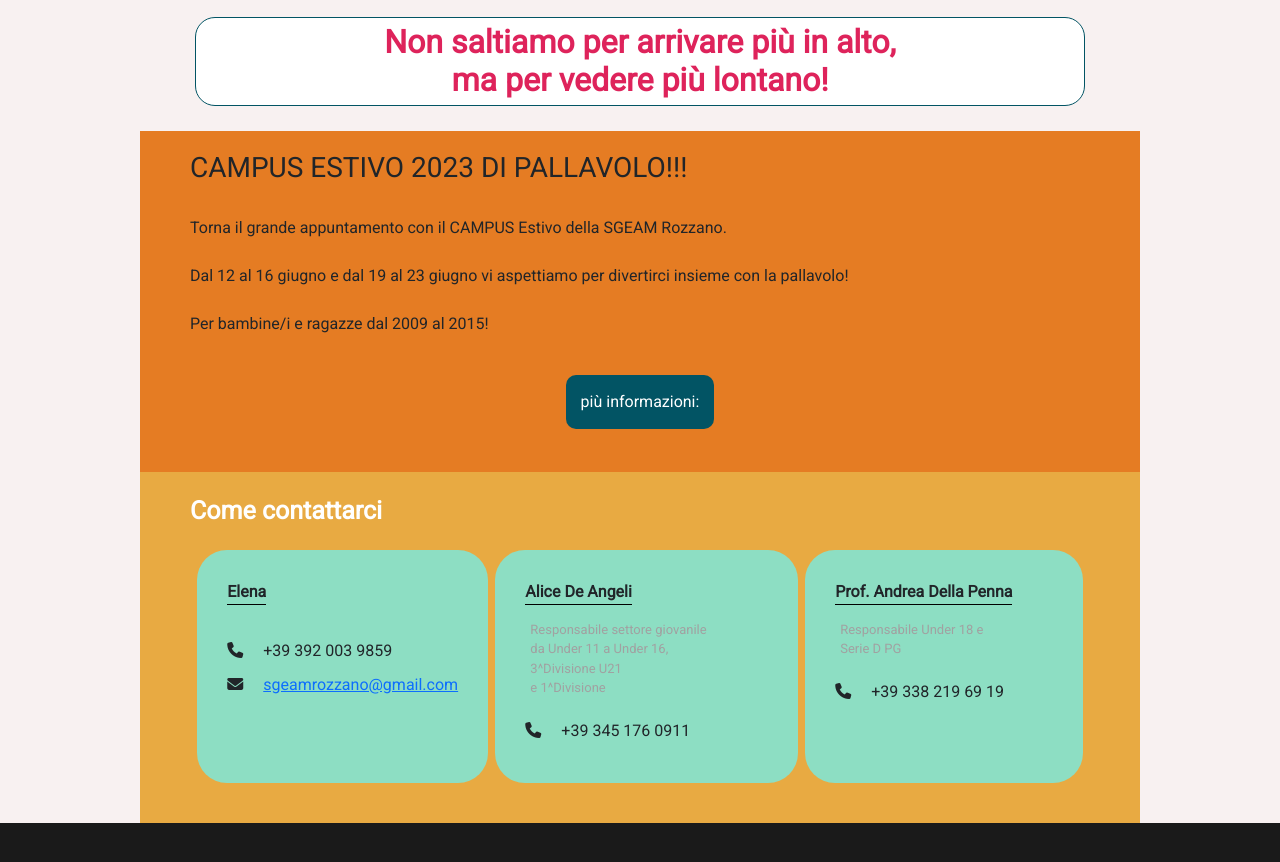
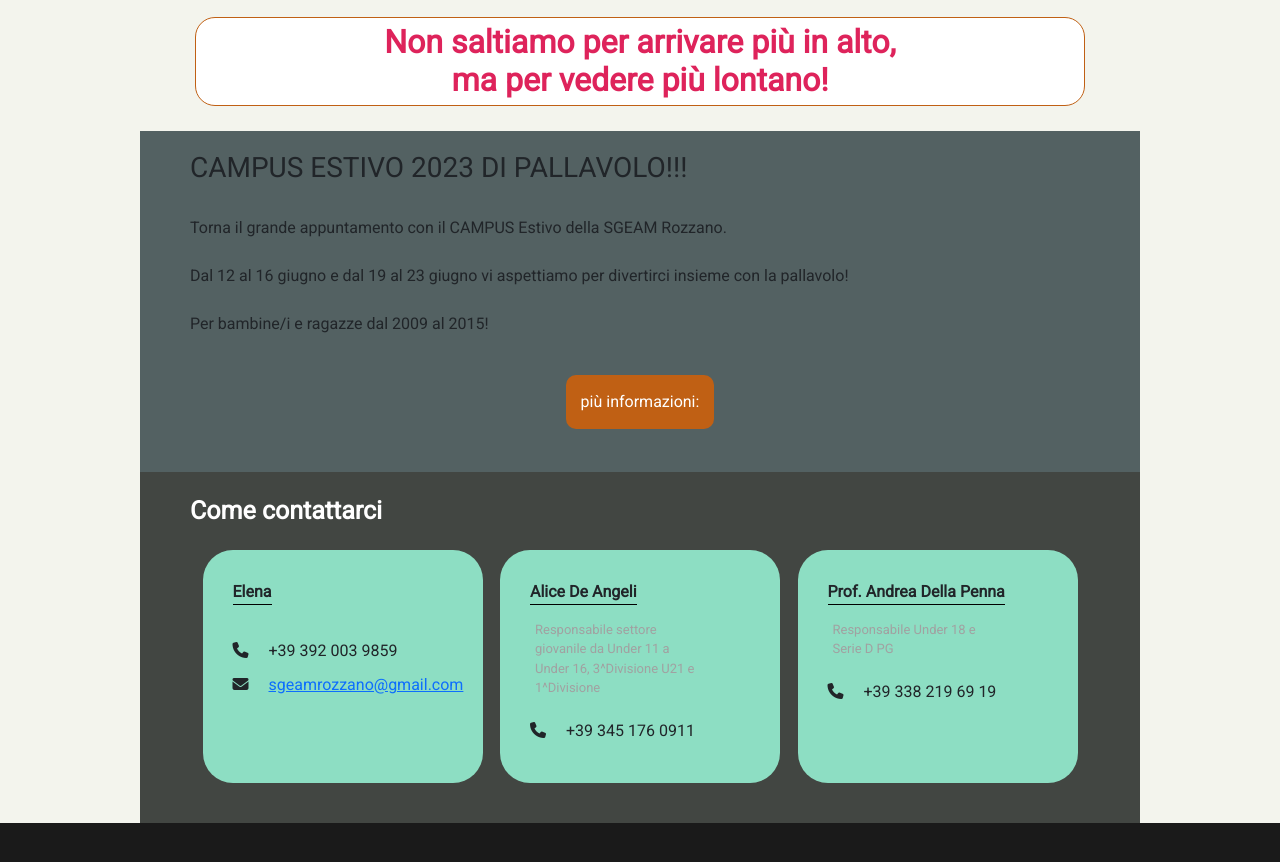
Before and after one commit to edaless/pv-temp, a plain HTML site: page index.html in a window 1280 px wide. Shown: the part 740-1602 px from the top of the page. Drawn offline with nearby package versions, Linux system fonts and the light colour scheme.

Commit message:
colori, w-persona

```diff
--- a/CSS/style.css
+++ b/CSS/style.css
@@ -11,15 +11,24 @@
     padding: 0;
     box-sizing: border-box;
     font-family: 'Roboto', sans-serif;
+
     /* var(--col-uno) */
     /* var(--col-due) */
     /* var(--col-tre) */
     /* var(--col-quattro) */
 
-    --col-uno: #025464;
+    --col-uno: #C06014;
+    --col-due: #536162;
+    --col-tre: #424642;
+    --col-quattro: #F3F4ED;
+
+
+
+
+    /* --col-uno: #025464;
     --col-due: #E57C23;
     --col-tre: #E8AA42;
-    --col-quattro: #F8F1F1;
+    --col-quattro: #F8F1F1; */
 
     /* --col-uno: #677BF5;
     --col-due: #B168DE;
@@ -405,8 +414,9 @@ footer {
     align-items: flex-start;
     padding: 30px;
     border-radius: 30px;
-    margin: 20px 0;
+    margin: 20px 5px;
     background-color: rgb(141, 222, 195);
+    width: 280px;
     /* max-width: 33%; */
 
 }
--- a/index.html
+++ b/index.html
@@ -300,11 +300,7 @@
                 <div class="persona">
                     <span class="nome">Alice De Angeli</span>
                     <p class="posizione">
-                        Responsabile settore giovanile
-                        <br>
-                        da Under 11 a Under 16, 3^Divisione U21
-                        <br>
-                        e 1^Divisione
+                        Responsabile settore giovanile da Under 11 a Under 16, 3^Divisione U21 e 1^Divisione
                     </p>
                     <div class="contatto">
                         <span class="icona">
```
